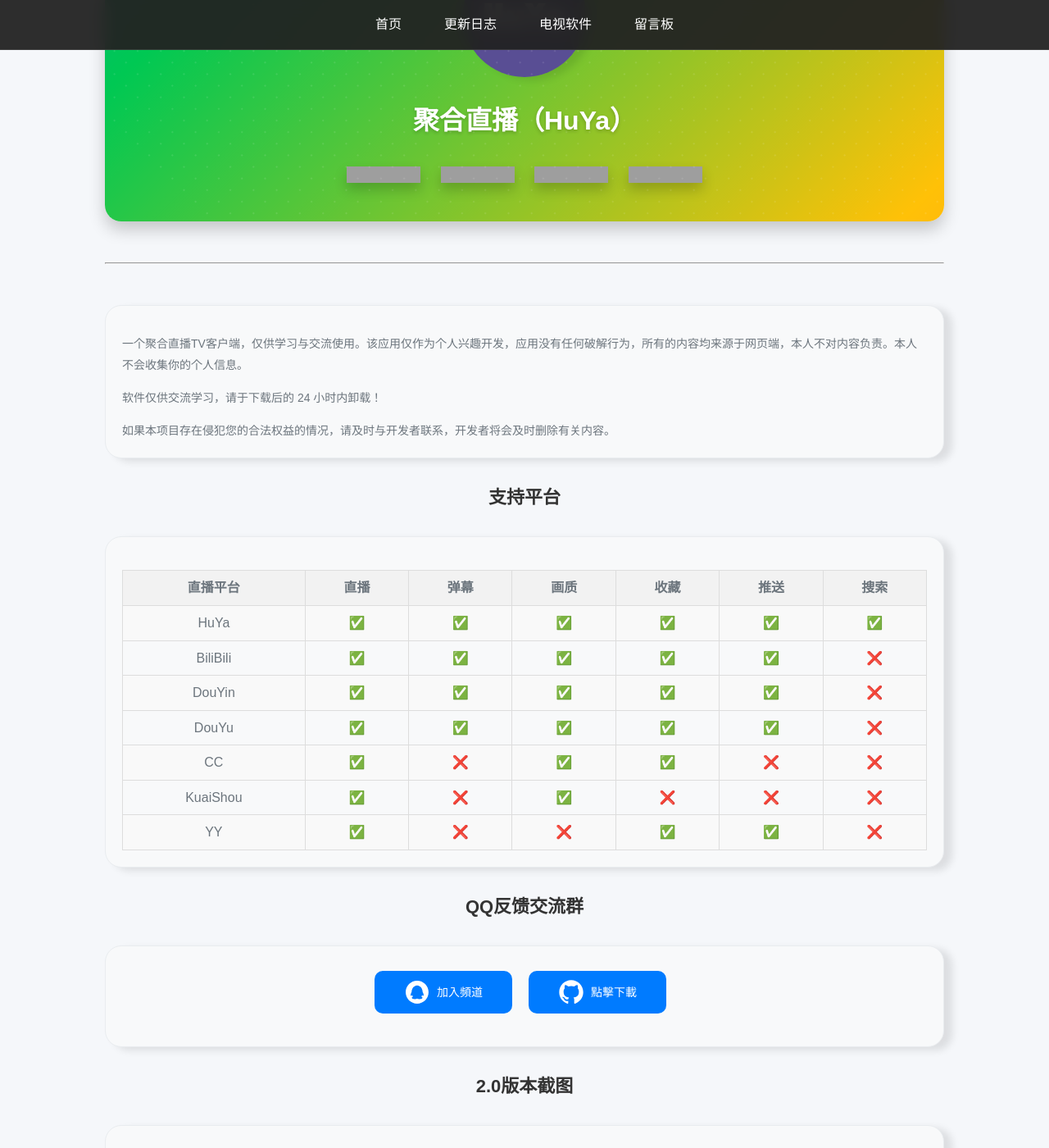
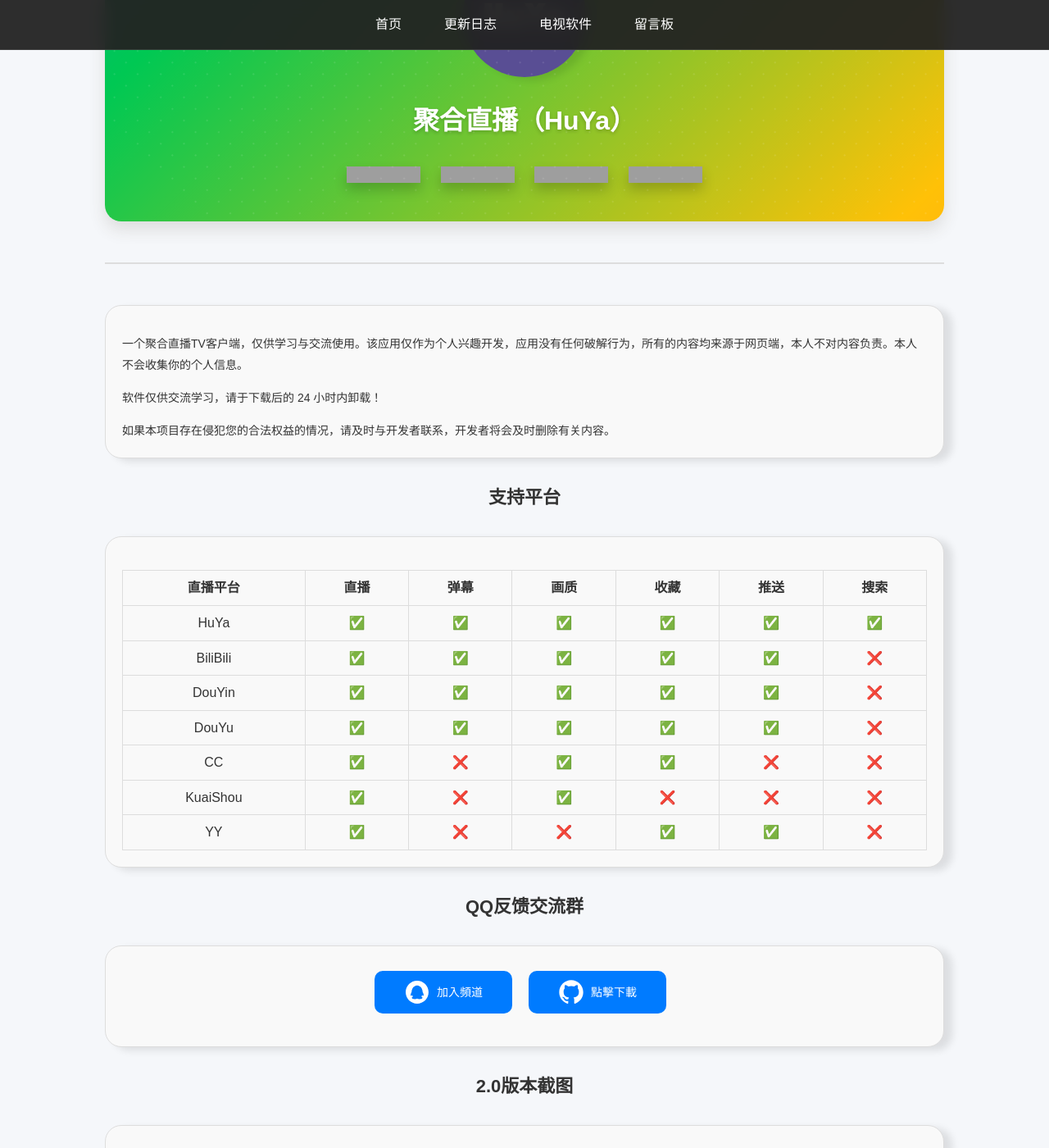
Before and after one commit to jayjd/jayjd.github.io, a Jekyll site: the page built from index.markdown, in a window 1280 px wide and 1400 px high, scrolled down 237 px. Shown: the whole window at 82% size. Built offline with Jekyll 4.4.1, drawn with Linux system fonts in a browser that asks for light colours; comment, search, counter and statistics services are not loaded; grey boxes are pictures that could not be loaded.

Commit message:
重构样式，使用 CSS 变量优化页面布局和配色，移除冗余样式，增强可读性和响应式设计

```diff
--- a/_layouts/default.html
+++ b/_layouts/default.html
@@ -31,66 +31,6 @@
     data-auto-format="rspv" data-full-width="">
     <div overflow=""></div>
   </amp-ad>
-  <style>
-    /* 自定义页脚样式 */
-    .site-footer {
-      background-color: #f8f9fa;
-      padding: 40px 20px;
-      margin-top: 60px;
-      border-top: 1px solid #e9ecef;
-    }
-
-    .footer-container {
-      max-width: 1200px;
-      margin: 0 auto;
-      display: flex;
-      flex-wrap: wrap;
-      gap: 30px;
-    }
-
-    .footer-section {
-      flex: 1;
-      min-width: 200px;
-    }
-
-    .footer-section h4 {
-      margin-bottom: 15px;
-      color: #333;
-    }
-
-    .footer-section p {
-      margin: 5px 0;
-      color: #666;
-    }
-
-    .social-links a {
-      display: inline-block;
-      margin-right: 10px;
-      color: #007bff;
-      text-decoration: none;
-    }
-
-    .social-links a:hover {
-      text-decoration: underline;
-    }
-
-    .footer-bottom {
-      text-align: center;
-      margin-top: 30px;
-      padding-top: 20px;
-      border-top: 1px solid #e9ecef;
-      color: #666;
-    }
-
-    .footer-bottom a {
-      color: #666;
-      text-decoration: none;
-    }
-
-    .footer-bottom a:hover {
-      color: #007bff;
-    }
-  </style>
 </head>
 
 <body>
--- a/assets/css/custom.css
+++ b/assets/css/custom.css
@@ -3,7 +3,8 @@
     padding: 0;
     /* font-family: Arial, sans-serif; */
     font-family: 'Inter', -apple-system, BlinkMacSystemFont, 'Segoe UI', Roboto, Oxygen, Ubuntu, Cantarell, 'Open Sans', 'Helvetica Neue', sans-serif;
-    background-color: #f5f7fa;
+    background-color: var(--bg-color);
+    color: var(--text-color);
     /* 柔和的浅灰蓝色 */
     margin: 0 auto;
     width: 100%;
@@ -15,10 +16,33 @@
     margin: 0 auto;
 }
 
+.markdown-body-container h1 {
+    color: var(--title-color);
+    margin-bottom: 0.5em;
+}
+
+.markdown-body-container h2 {
+    color: var(--subtitle-color);
+    margin-bottom: 0.5em;
+}
+
+.markdown-body-container h3 {
+    font-size: 22px;
+    /* 设置三级标题字体大小 */
+    color: var(--text-color);
+    /* 设置三级标题文字颜色 */
+    text-align: center;
+    margin-top: 30px;
+    /* 设置三级标题顶部外边距 */
+}
+
+.markdown-body-container p {
+    line-height: 1.6;
+}
 
 /* 重构后的导航栏样式 */
 nav {
-    background-color: rgba(34, 34, 34, 0.95);
+    background-color: var(--nav-bg);
     color: white;
     position: sticky;
     top: 0;
@@ -129,8 +153,8 @@
 }
 
 .log-list li {
-    background-color: #f9f9f9;
-    border: 1px solid #ddd;
+    background-color: var(--card-bg);
+    border: 1px solid var(--card-border);
     padding: 15px;
     margin-bottom: 15px;
     display: flex;
@@ -143,7 +167,7 @@
 }
 
 .log-list li:hover {
-    background-color: #f1f1f1;
+    background-color: var(--hover-bg-color);
     box-shadow: 0 2px 5px rgba(0, 0, 0, 0.1);
 }
 
@@ -215,7 +239,7 @@
     width: 128px;
     display: inline-block;
     padding: 10px 20px;
-    background-color: #007BFF;
+    background-color: var(--primary-color);
     color: white;
     text-decoration: none;
     border-radius: 10px;
@@ -283,17 +307,27 @@
 .date {
     margin-left: 20px;
 }
+
 /* 标题样式 */
 
 .section-title h2 {
-    font-size: 24px;
-    color: #ffffff;
+    color: rgba(255, 255, 255, 0.8); /* 新增透明度 0.9 */
     border-radius: 5px;
     display: inline-block;
+    margin: 20px 0;
+    vertical-align: top;
+    text-shadow: 0 2px 4px rgba(0, 0, 0, 0.1); /* 可选：增加文字阴影提升可读性 */
+    transition: all 0.3s ease; /* 添加过渡效果 */
+    letter-spacing: 0.5em;
 }
 
 .section-title {
-    background: linear-gradient(135deg, #007AFF, #00C853, #FFC107, #FF5252, #007AFF);
+    background: linear-gradient(135deg,
+            var(--gradient-start),
+            var(--gradient-mid1),
+            var(--gradient-mid2),
+            var(--gradient-end),
+            var(--gradient-start));
     background-size: 400% 100%;
     /* padding: 40px 20px; */
     border-radius: 20px;
@@ -305,33 +339,39 @@
     position: relative;
     overflow: hidden;
     animation: gradientScroll 8s ease infinite;
- }
- @keyframes gradientScroll {
+}
+
+@keyframes gradientScroll {
     0% {
         background-position: 0% 50%;
     }
+
     50% {
         background-position: 100% 50%;
     }
+
     100% {
         background-position: 0% 50%;
     }
- }
- .section-title::before {
+}
+
+.section-title::before {
     content: '';
     position: absolute;
     top: -50%;
     left: -50%;
     width: 200%;
     height: 200%;
-    background: radial-gradient(circle, rgba(255,255,255,0.1) 10%, transparent 10.01%);
+    background: radial-gradient(circle, rgba(255, 255, 255, 0.1) 10%, transparent 10.01%);
     background-size: 20px 20px;
     transform: rotate(45deg);
     pointer-events: none;
- }
+}
 
 /* 手机端样式 */
 @media screen and (max-width: 600px) {
+
+
     .info-row-posts {
         display: flex;
         align-items: center;
@@ -482,3 +522,106 @@
         margin-top: 20px;
     }
 }
+
+/* 自定义页脚样式 */
+.site-footer {
+    background-color: var(--bg-color);
+    padding: 40px 20px;
+    margin-top: 60px;
+    border-top: 1px solid var(--border-color);
+}
+
+.footer-container {
+    max-width: 1200px;
+    margin: 0 auto;
+    display: flex;
+    flex-wrap: wrap;
+    gap: 30px;
+}
+
+.footer-section {
+    flex: 1;
+    min-width: 200px;
+}
+
+.footer-section h4 {
+    margin-bottom: 15px;
+    color: var(--text-color);
+}
+
+.footer-section p {
+    margin: 5px 0;
+    color: var(--text-color);
+}
+
+.social-links a {
+    display: inline-block;
+    margin-right: 10px;
+    color: var(--primary-color);
+    text-decoration: none;
+}
+
+.social-links a:hover {
+    text-decoration: underline;
+}
+
+.footer-bottom {
+    text-align: center;
+    margin-top: 30px;
+    padding-top: 20px;
+    border-top: 1px solid var(--border-color);
+    color: var(--text-color);
+}
+
+.footer-bottom a {
+    color: var(--text-color);
+    text-decoration: none;
+}
+
+.footer-bottom a:hover {
+    color: var(--text-color);
+}
+
+
+
+:root {
+    --bg-color: #f5f7fa;
+    --text-color: #333;
+    --nav-bg: rgba(34, 34, 34, 0.95);
+    --card-bg: #f9f9f9;
+    --card-border: #ddd;
+    --border-color: #ddd;
+    --primary-color: #007BFF;
+    --hover-bg-color: #f1f1f1;
+    /* 普通 */
+    --gradient-start: #007AFF;
+    --gradient-mid1: #00C853;
+    --gradient-mid2: #FFC107;
+    --gradient-end: #FF5252;
+}
+
+@media (prefers-color-scheme: dark) {
+    :root {
+        --bg-color: #1a1a1a;
+        --text-color: #e0e0e0;
+        --nav-bg: rgba(17, 17, 17, 0.95);
+        --card-bg: #2d2d2d;
+        --border-color: #404040;
+        --card-border: #404040;
+        --primary-color: #4dabf7;
+        --hover-bg-color: #3d3d3d;
+        /* 更深的颜色 */
+        --gradient-start: #0058cc;
+        /* 更深的蓝色 */
+        --gradient-mid1: #009440;
+        /* 更深的绿色 */
+        --gradient-mid2: #cc9a06;
+        /* 更深的黄色 */
+        --gradient-end: #cc3d3d;
+        /* 更深的红色 */
+    }
+
+    .log-icon img {
+        filter: brightness(0.8);
+    }
+}
--- a/index.markdown
+++ b/index.markdown
@@ -9,22 +9,6 @@
     color: #333; /* 设置全局文字颜色 */
     line-height: 1.6; /* 设置行间距 */
   }
-  h1 {
-    font-size: 36px; /* 设置一级标题字体大小 */
-    color: #333; /* 设置一级标题文字颜色 */
-    margin-top: 20px; /* 设置一级标题顶部外边距 */
-  }
-  h2 {
-    font-size: 28px; /* 设置二级标题字体大小 */
-    color: #333; /* 设置二级标题文字颜色 */
-    margin-top: 40px; /* 设置二级标题顶部外边距 */
-  }
-  h3 {
-    font-size: 22px; /* 设置三级标题字体大小 */
-    color: #333; /* 设置三级标题文字颜色 */
-    text-align: center;
-    margin-top: 30px; /* 设置三级标题顶部外边距 */
-  }
   p {
     margin-bottom: 20px; /* 设置段落底部外边距 */
   }
@@ -35,16 +19,16 @@
     margin-top: 20px; /* 设置表格顶部外边距 */
   }
   th, td {
-    border: 1px solid #ddd;
+    border: 1px solid var(--border-color); /* 设置表格边框 */;
     padding: 8px;
     text-align: center;
     font-size: 16px; /* 设置表格单元格字体大小 */
   }
   th {
-    background-color: #f2f2f2;
+    background-color: var(--card-bg); /* 设置表格表头背景颜色 */;
   }
   tr:nth-child(even) {
-    background-color: #f9f9f9;
+    background-color: var(--card-bg); /* 设置表格偶数行背景颜色 */;
   }
   td img {
         max-width: 100%; /* 图片最大宽度为单元格宽度 */
@@ -58,13 +42,13 @@
   }
 
   .disclaimer {
-    background-color: #f8f9fa;
+    background-color: var(--card-bg);
     padding: 20px;
     border-radius: 20px;
-    border: 1px solid #e9ecef;
+    border: 1px solid var(--border-color);
     margin: 30px 0;
     font-size: 14px;
-    color: #6c757d;
+    color: var(--text-color);
     box-shadow: 10px 4px 10px rgba(0, 0, 0, 0.1);
   }
   .disclaimer p {
@@ -76,19 +60,28 @@
   }
   /* 顶部样式 */
 .disclaimer_banner {
-   background: linear-gradient(135deg, #007AFF, #00C853, #FFC107, #FF5252, #007AFF);
+   background: linear-gradient(135deg,
+        var(--gradient-start),
+        var(--gradient-mid1),
+        var(--gradient-mid2),
+        var(--gradient-end),
+        var(--gradient-start));
    background-size: 400% 100%;
    padding: 40px 20px;
    border-radius: 20px;
    margin: 30px 0;
    color: white;
-   box-shadow: 0 10px 20px rgba(0, 0, 0, 0.2);
+   box-shadow: 0 10px 20px var(--border-color);
    text-align: center;
    transition: all 0.3s ease;
    position: relative;
    overflow: hidden;
    animation: gradientScroll 8s ease infinite;
 }
+hr{
+   border: var(--border-color) 1px solid;
+}
+
 @keyframes gradientScroll {
    0% {
        background-position: 0% 50%;
```
Also changed, not shown: _includes/common-thread.html (+0 -18 lines).
